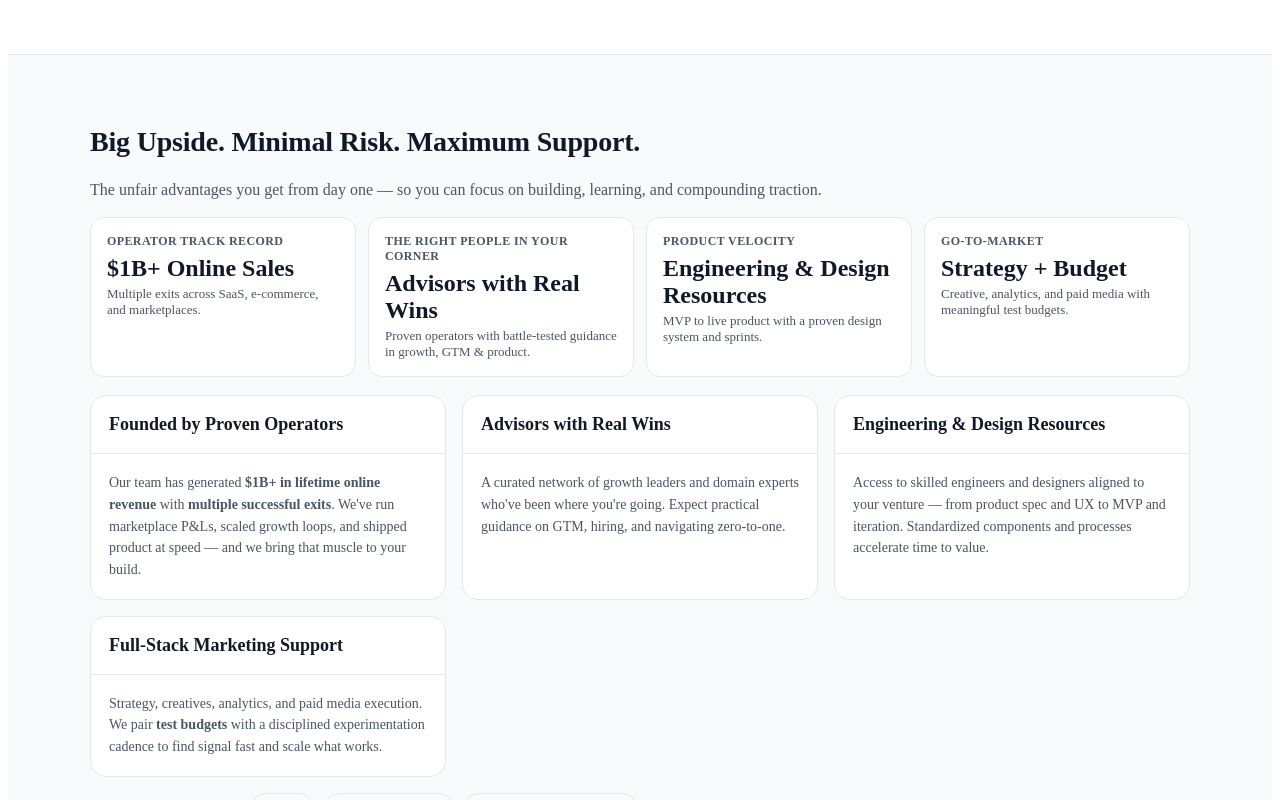
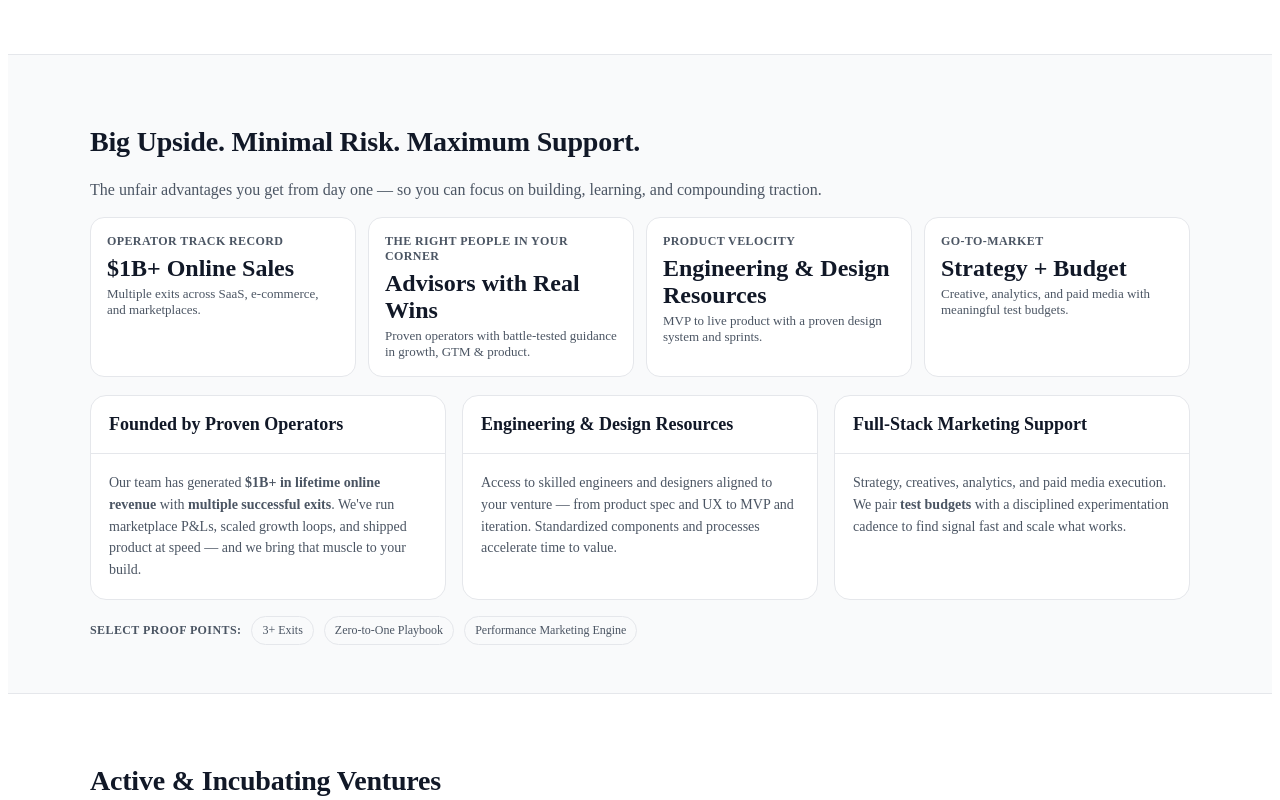
Before and after one commit to marketplaceholdings/marketplace-holdings-site, a React (Vite) app in the folder marketplace-holdings-site/: page / in a window 1280 px wide. Shown: the part 503-1303 px from the top of the page. Built offline with nearby package versions, Linux system fonts and the light colour scheme.

Commit message:
Update App.jsx

```diff
--- a/marketplace-holdings-site/src/App.jsx
+++ b/marketplace-holdings-site/src/App.jsx
@@ -225,13 +225,6 @@ export default function App() {
               </Card>
 
               <Card>
-                <CardHeader title="Advisors with Real Wins" />
-                <CardBody>
-                  A curated network of growth leaders and domain experts who've been where you're going. Expect practical guidance on GTM, hiring, and navigating zero-to-one.
-                </CardBody>
-              </Card>
-
-              <Card>
                 <CardHeader title="Engineering & Design Resources" />
                 <CardBody>
                   Access to skilled engineers and designers aligned to your venture — from product spec and UX to MVP and iteration. Standardized components and processes accelerate time to value.
```
